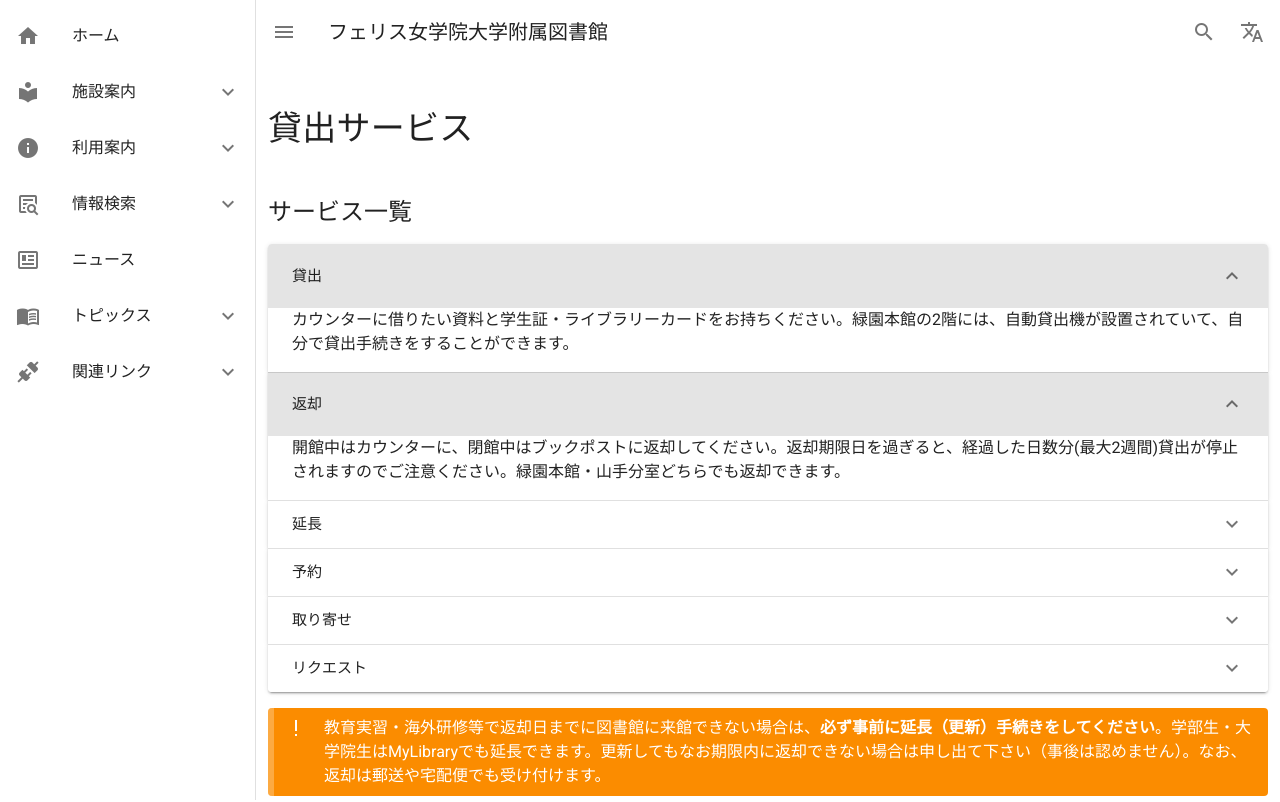
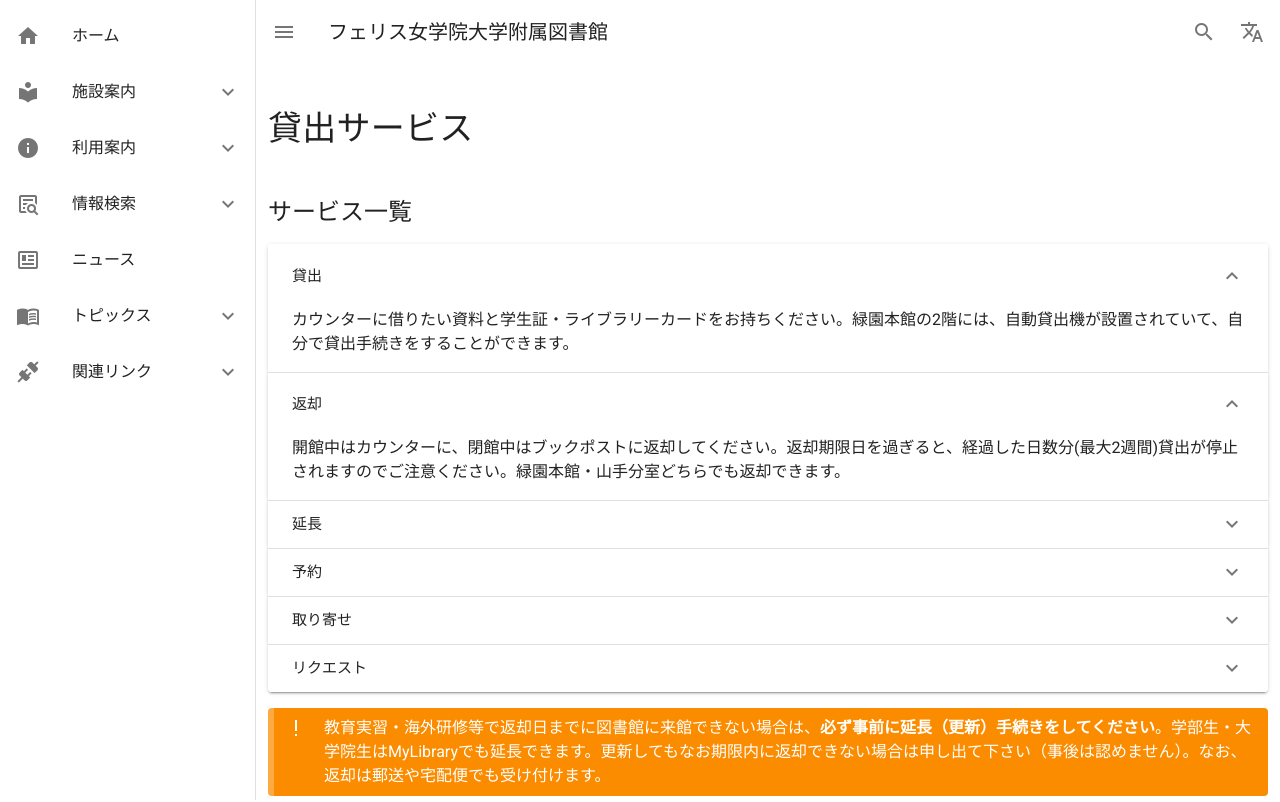
Before and after one commit to shu-saginoya/ferris-library, a Nuxt app: page /service in a window 1280 px wide. Shown: the top 802 px of the page. Built offline with nearby package versions, Linux system fonts and the light colour scheme.

Commit message:
貸出サービスページの修正

```diff
--- a/pages/service.vue
+++ b/pages/service.vue
@@ -8,7 +8,6 @@
       v-model="panel"
       accordion
       multiple="true"
-      focusable
     >
       <v-expansion-panel v-for="(item, i) in items" :key="i">
         <v-expansion-panel-header>{{ item.title }}</v-expansion-panel-header>
```
